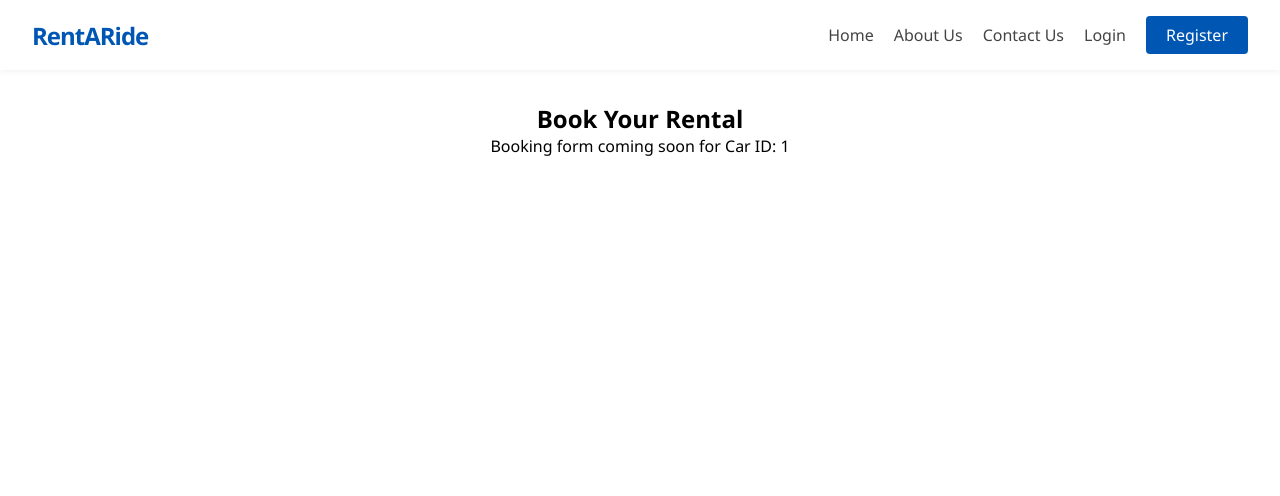
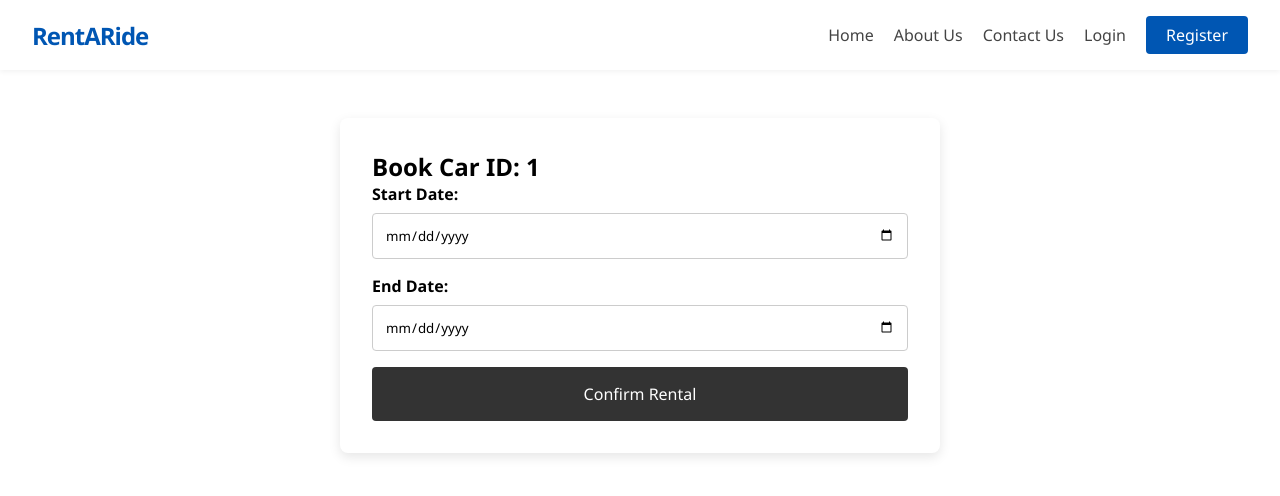
Before and after one commit to ArjelAaran/Rent-A-Ride, a Vue app in the folder frontend/: page /book/1 in a window 1280 px wide. Shown: the top 496 px of the page. Built offline with nearby package versions, Linux system fonts and the light colour scheme; no server answers.

Commit message:
updated bookingview

```diff
--- a/frontend/src/Views/BookingView.vue
+++ b/frontend/src/Views/BookingView.vue
@@ -1,20 +1,134 @@
 <template>
-    <div class="booking-page">
-        <h2>Book Your Rental</h2>
-        <p>Booking form coming soon for Car ID: {{ $route.params.carId }}</p>
+  <div class="booking-container">
+    <h2>Book Car ID: {{ carId }}</h2>
+    <div v-if="carDetails">
+      <p class="car-info">{{ carDetails.make }} {{ carDetails.model }} - {{ carDetails.daily_rate }} / day</p>
     </div>
+
+    <form @submit.prevent="handleSubmit" class="booking-form">
+      <div class="form-group">
+        <label for="startDate">Start Date:</label>
+        <input type="date" id="startDate" v-model="rentalData.startDate" required />
+      </div>
+
+      <div class="form-group">
+        <label for="endDate">End Date:</label>
+        <input type="date" id="endDate" v-model="rentalData.endDate" required />
+      </div>
+
+      <p v-if="totalCost > 0" class="total-cost">Total Estimated Cost: ₱{{ totalCost.toFixed(2) }}</p>
+
+      <button type="submit" :disabled="loading" class="submit-btn">
+        {{ loading ? 'Booking...' : 'Confirm Rental' }}
+      </button>
+
+      <div v-if="message" :class="['message', isSuccess ? 'success' : 'error']">{{ message }}</div>
+    </form>
+  </div>
 </template>
 
 <script setup>
-import { useRoute } from 'vue-router';
+import { ref, reactive, computed, onMounted } from 'vue';
+import { useRoute, useRouter } from 'vue-router';
+import apiClient from '../lib/apiClient';
 
 const route = useRoute();
-console.log('Booking car ID:', route.params.carId);
+const router = useRouter();
+const carId = ref(route.params.carId);
+const carDetails = ref(null);
+const loading = ref(false);
+const message = ref('');
+const isSuccess = ref(false);
+
+const rentalData = reactive({
+    carId: carId.value,
+    startDate: '',
+    endDate: '',
+    totalCost: 0,
+});
+
+const fetchCarDetails = async () => {
+    try {
+        const response = await apiClient.get(`/cars/${carId.value}`);
+        carDetails.value = response.data;
+    } catch (error) {
+        console.error('Failed to fetch car details:', error);
+    }
+};
+
+// --- CALCULATE TOTAL COST ---
+const dailyRate = computed(() => carDetails.value ? parseFloat(carDetails.value.daily_rate) : 0);
+
+const totalCost = computed(() => {
+    const start = new Date(rentalData.startDate);
+    const end = new Date(rentalData.endDate);
+
+    if (start && end && start < end) {
+        const diffTime = Math.abs(end - start);
+        const diffDays = Math.ceil(diffTime / (1000 * 60 * 60 * 24));
+        return diffDays * dailyRate.value;
+    }
+    return 0;
+});
+
+const handleSubmit = async () => {
+    // 1. Recalculate cost one last time
+    rentalData.totalCost = totalCost.value;
+
+    if (rentalData.totalCost <= 0) {
+        message.value = 'Please select valid start and end dates.';
+        isSuccess.value = false;
+        return;
+    }
+
+    // 2. Fetch token and ensure user is logged in
+    const token = localStorage.getItem('userToken');
+    if (!token) {
+        alert('Authentication failed. Redirecting to login.');
+        router.push('/login');
+        return;
+    }
+
+    loading.value = true;
+    message.value = '';
+
+    try {
+        // API call to POST /api/cars/rentals
+        const response = await apiClient.post('/cars/rentals', rentalData, {
+            headers: {
+                Authorization: `Bearer ${token}`, // <--- Sending the required token
+            },
+        });
+
+        message.value = 'Rental booked successfully!';
+        isSuccess.value = true;
+
+        setTimeout(() => router.push('/dashboard'), 2000);
+
+    } catch (err) {
+        message.value = 'Booking failed. Please check your dates or try again.';
+        isSuccess.value = false;
+        console.error('Booking Error:', err.response ? err.response.data : err);
+    } finally {
+        loading.value = false;
+    }
+};
+
+onMounted(fetchCarDetails);
 </script>
 
 <style scoped>
-.booking-page {
-    padding: 2rem;
-    text-align: center;
-}
+/* Add styling here */
+.booking-container { max-width: 600px; margin: 3rem auto; padding: 2rem; border-radius: 8px; box-shadow: 0 4px 12px rgba(0,0,0,0.1); }
+.booking-form { display: grid; gap: 1rem; }
+.form-group label { display: block; margin-bottom: 0.5rem; font-weight: bold; }
+.form-group input { width: 100%; padding: 0.75rem; border: 1px solid #ccc; border-radius: 4px; box-sizing: border-box; }
+.total-cost { font-size: 1.2rem; font-weight: bold; margin-top: 1rem; color: #0056b3; }
+.submit-btn { padding: 1rem; background: #333; color: white; border: none; border-radius: 4px; cursor: pointer; font-size: 1rem; transition: background 0.3s; }
+.submit-btn:hover:not(:disabled) { background: #555; }
+.submit-btn:disabled { background: #ccc; cursor: not-allowed; }
+.message { padding: 1rem; margin-top: 1rem; border-radius: 4px; font-weight: bold; }
+.success { background-color: #d4edda; color: #155724; border: 1px solid #c3e6cb; }
+.error { background-color: #f8d7da; color: #721c24; border: 1px solid #f5c6cb; }
+.car-info { font-size: 1.1rem; color: #0056b3; margin-bottom: 1.5rem; }
 </style>
```
